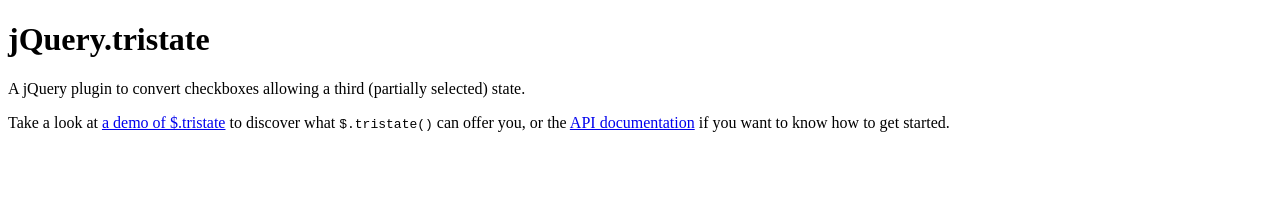
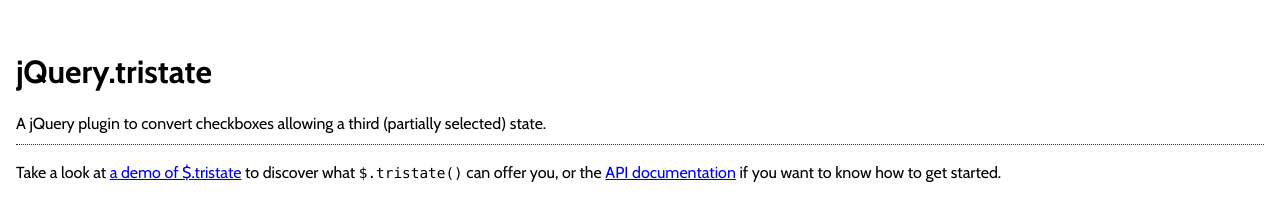
Before and after one commit to euangoddard/jQuery.tristate, a plain HTML site: page index.html in a window 1280 px wide. Drawn offline with nearby package versions, Linux system fonts and the light colour scheme; the site is published under a folder, as on GitHub Pages, so addresses that start at the root find nothing.

Commit message:
Made paths relative to work on github pages

```diff
--- a/index.html
+++ b/index.html
@@ -3,7 +3,7 @@
     <head>
         <title>jQuery.tristate</title>
         <link href='http://fonts.googleapis.com/css?family=Cabin:regular,regularitalic,bold' rel='stylesheet' type='text/css' />
-        <link href='/assets/styles.css' rel='stylesheet' type='text/css' />
+        <link href='./assets/styles.css' rel='stylesheet' type='text/css' />
     </head>
     <body>
         <header>
@@ -12,7 +12,7 @@
         </header>
         <section>
             <p>
-                Take a look at <a href="/demos/">a demo of $.tristate</a> to discover what <code>$.tristate()</code> can offer you, or the <a href="docs/api.html">API documentation</a> if you want to know how to get started.
+                Take a look at <a href="./demos/">a demo of $.tristate</a> to discover what <code>$.tristate()</code> can offer you, or the <a href="./docs/api.html">API documentation</a> if you want to know how to get started.
            </p>
         </section>
     </body>
```
